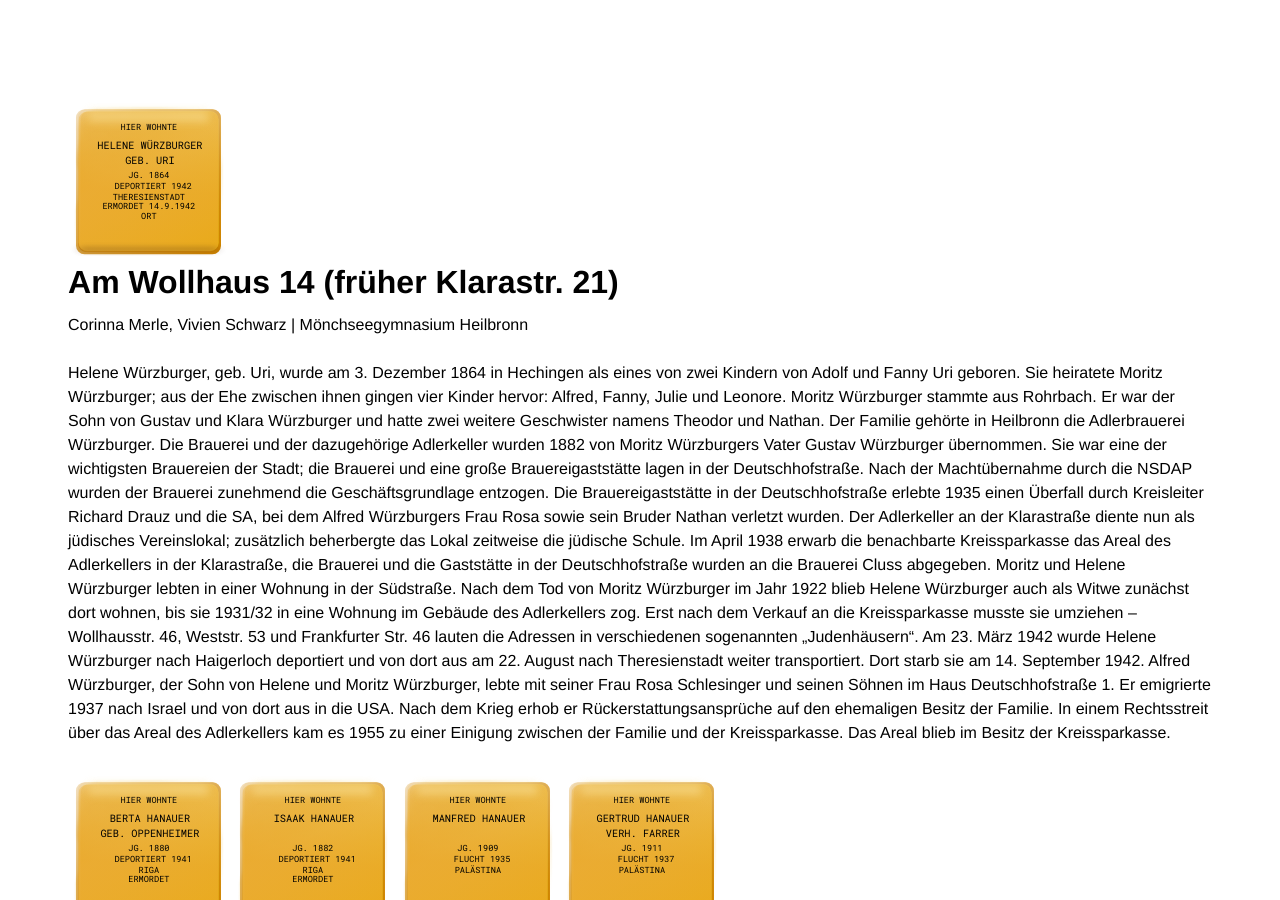
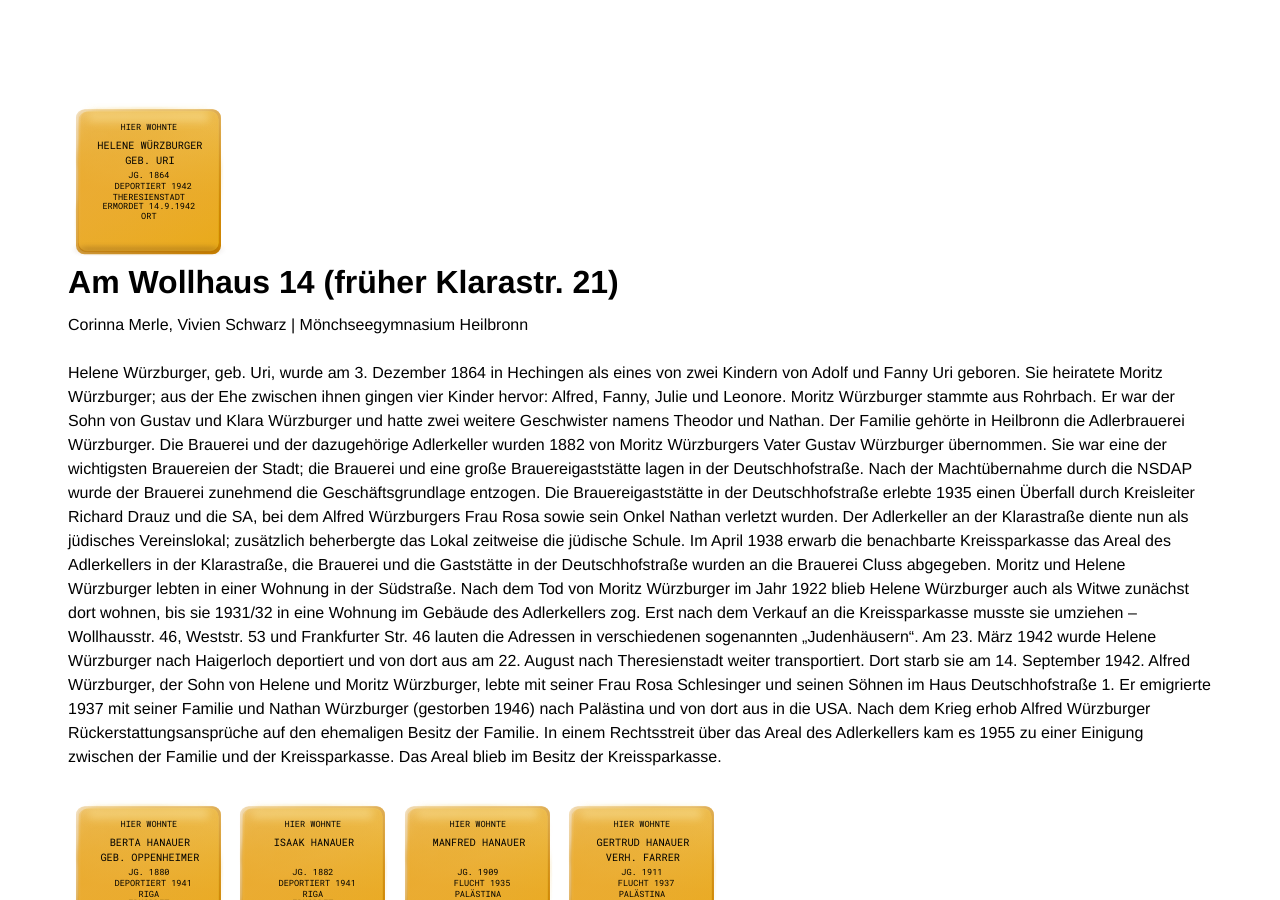
Before and after one commit to opendata-heilbronn/stolpersteine, a Jekyll site: the page built from _actions/juli-2019.markdown, in a window 1280 px wide and 900 px high. Built offline with Jekyll 4.4.1, drawn with Linux system fonts in a browser that asks for light colours.

Commit message:
Updated Am Wollhaus 14

```diff
--- a/_list/am-wollhaus-14.markdown
+++ b/_list/am-wollhaus-14.markdown
@@ -22,12 +22,12 @@ Moritz Würzburger stammte aus Rohrbach. Er war der Sohn von Gustav und Klara W
 
 Die Brauerei und der dazugehörige Adlerkeller wurden 1882 von Moritz Würzburgers Vater Gustav Würzburger übernommen. Sie war eine der wichtigsten Brauereien der Stadt; die Brauerei und eine große Brauereigaststätte lagen in der Deutschhofstraße.
 
-Nach der Machtübernahme durch die NSDAP wurden der Brauerei zunehmend die Geschäftsgrundlage entzogen. Die Brauereigaststätte in der Deutschhofstraße erlebte 1935 einen Überfall durch Kreisleiter Richard Drauz und die SA, bei dem Alfred Würzburgers Frau Rosa sowie sein Bruder Nathan verletzt wurden. Der Adlerkeller an der Klarastraße diente nun als jüdisches Vereinslokal; zusätzlich beherbergte das Lokal zeitweise die jüdische Schule. Im April 1938 erwarb die benachbarte Kreissparkasse das Areal des Adlerkellers in der Klarastraße, die Brauerei und die Gaststätte in der Deutschhofstraße wurden an die Brauerei Cluss abgegeben.
+Nach der Machtübernahme durch die NSDAP wurde der Brauerei zunehmend die Geschäftsgrundlage entzogen. Die Brauereigaststätte in der Deutschhofstraße erlebte 1935 einen Überfall durch Kreisleiter Richard Drauz und die SA, bei dem Alfred Würzburgers Frau Rosa sowie sein Onkel Nathan verletzt wurden. Der Adlerkeller an der Klarastraße diente nun als jüdisches Vereinslokal; zusätzlich beherbergte das Lokal zeitweise die jüdische Schule. Im April 1938 erwarb die benachbarte Kreissparkasse das Areal des Adlerkellers in der Klarastraße, die Brauerei und die Gaststätte in der Deutschhofstraße wurden an die Brauerei Cluss abgegeben.
 
 Moritz und Helene Würzburger lebten in einer Wohnung in der Südstraße. Nach dem Tod von Moritz Würzburger im Jahr 1922 blieb Helene Würzburger auch als Witwe zunächst dort wohnen, bis sie 1931/32 in eine Wohnung im Gebäude des Adlerkellers zog. Erst nach dem Verkauf an die Kreissparkasse musste sie umziehen – Wollhausstr. 46, Weststr. 53 und Frankfurter Str. 46 lauten die Adressen in verschiedenen sogenannten „Judenhäusern“.
 
 Am 23. März 1942 wurde Helene Würzburger nach Haigerloch deportiert und von dort aus am 22. August nach Theresienstadt weiter transportiert. Dort starb sie am 14. September 1942.
 
-Alfred Würzburger, der Sohn von Helene und Moritz Würzburger, lebte mit seiner Frau Rosa Schlesinger und seinen Söhnen im Haus Deutschhofstraße 1. Er emigrierte 1937 nach Israel und von dort aus in die USA. Nach dem Krieg erhob er Rückerstattungsansprüche auf den ehemaligen Besitz der Familie.
+Alfred Würzburger, der Sohn von Helene und Moritz Würzburger, lebte mit seiner Frau Rosa Schlesinger und seinen Söhnen im Haus Deutschhofstraße 1. Er emigrierte 1937 mit seiner Familie und Nathan Würzburger (gestorben 1946) nach Palästina und von dort aus in die USA. Nach dem Krieg erhob Alfred Würzburger Rückerstattungsansprüche auf den ehemaligen Besitz der Familie.
 
 In einem Rechtsstreit über das Areal des Adlerkellers kam es 1955 zu einer Einigung zwischen der Familie und der Kreissparkasse. Das Areal blieb im Besitz der Kreissparkasse.
```
